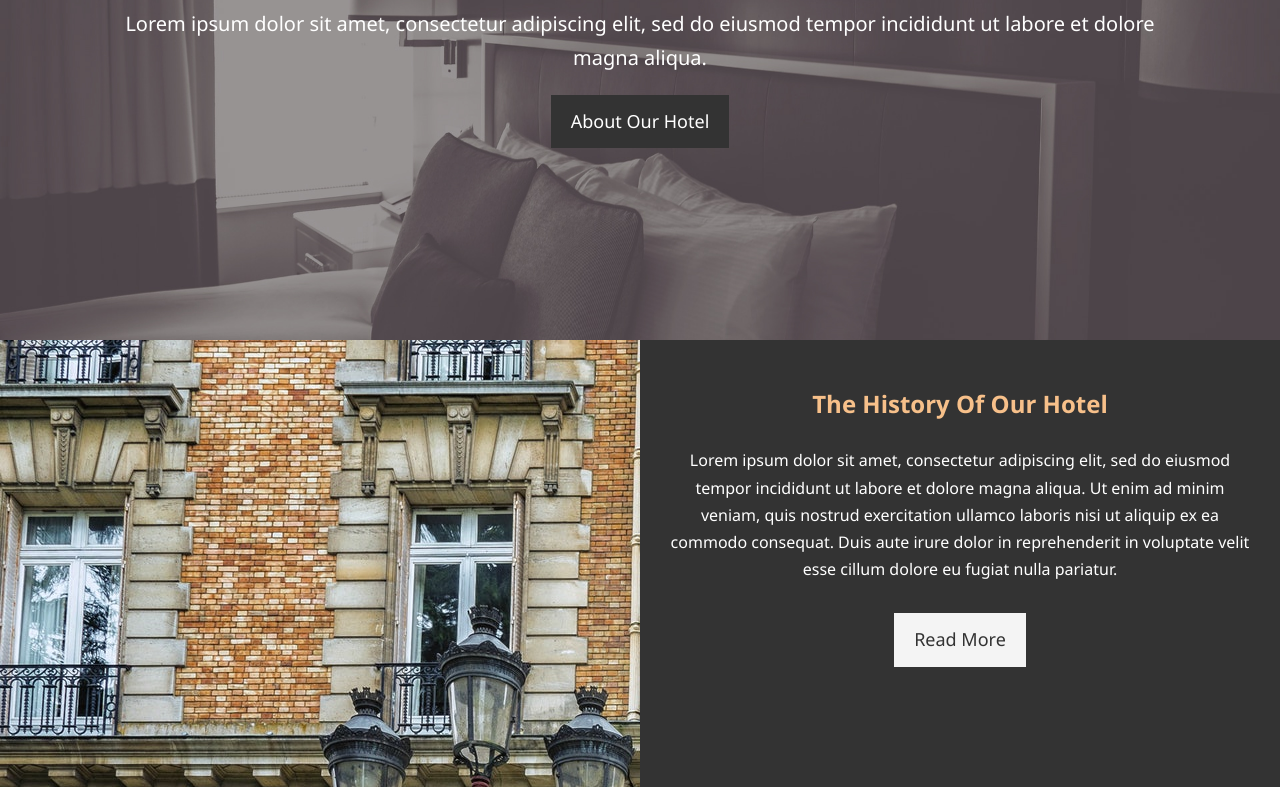
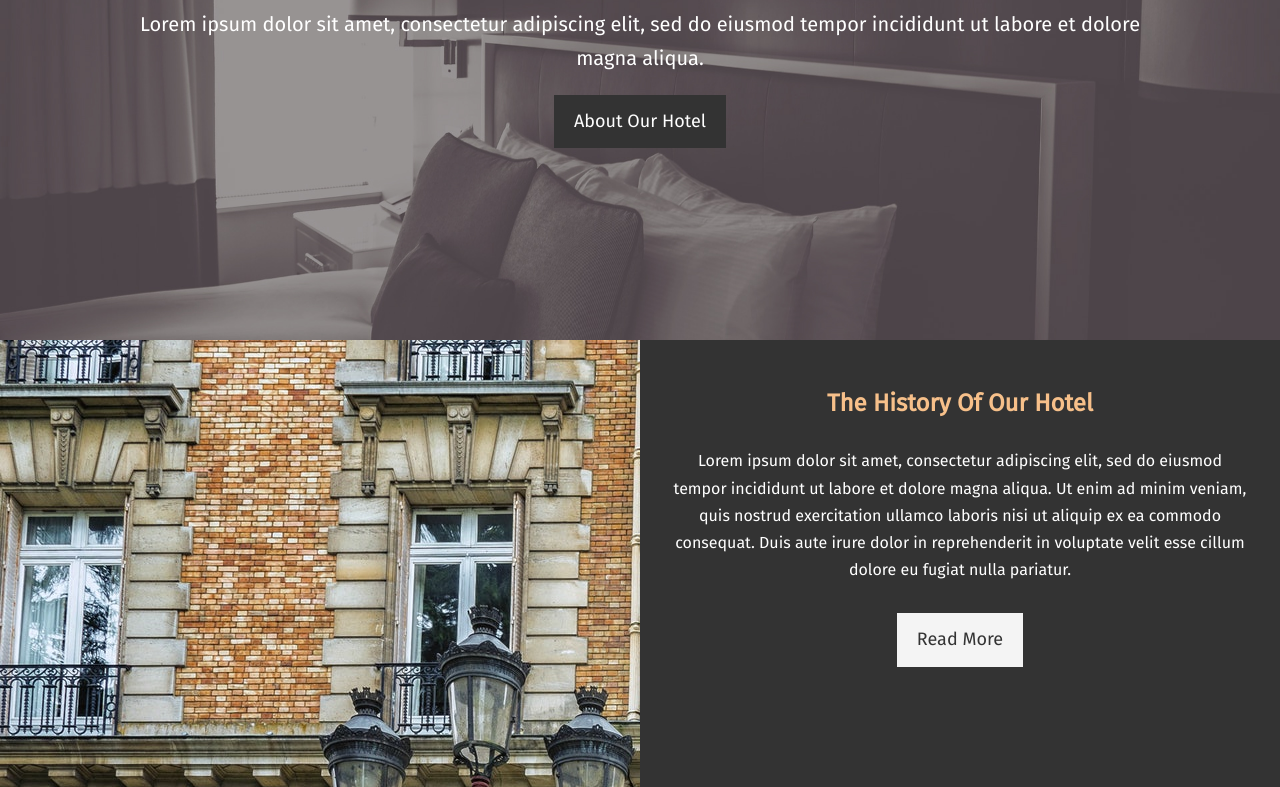
Before and after one commit to vishal00923/hotel-website, a plain HTML site: page index.html in a window 1280 px wide. Shown: the part 327-1114 px from the top of the page. Drawn offline with Linux system fonts and the light colour scheme.

Commit message:
Update font

```diff
--- a/css/style.css
+++ b/css/style.css
@@ -9,7 +9,7 @@
 
 html,
 body {
-    font-family: 'Segoe UI', Tahoma, Geneva, Verdana, sans-serif;
+    font-family: 'Fira Sans', sans-serif;
     line-height: 1.7em;
 }
 
--- a/index.html
+++ b/index.html
@@ -7,6 +7,9 @@
         <meta name="description" content="Welcome to the most extraordinary hotel in Boston Massachusetts" />
         <meta name="keywords" content="hotel, boston hotel, new england hotel" />
         <script src="https://kit.fontawesome.com/dd6633a896.js" crossorigin="anonymous"></script>
+        <link rel="preconnect" href="https://fonts.googleapis.com" />
+        <link rel="preconnect" href="https://fonts.gstatic.com" crossorigin />
+        <link href="https://fonts.googleapis.com/css2?family=Fira+Sans&display=swap" rel="stylesheet" />
         <link rel="stylesheet" href="css/style.css" />
         <title>Hotel BT | Welcome</title>
     </head>
```
